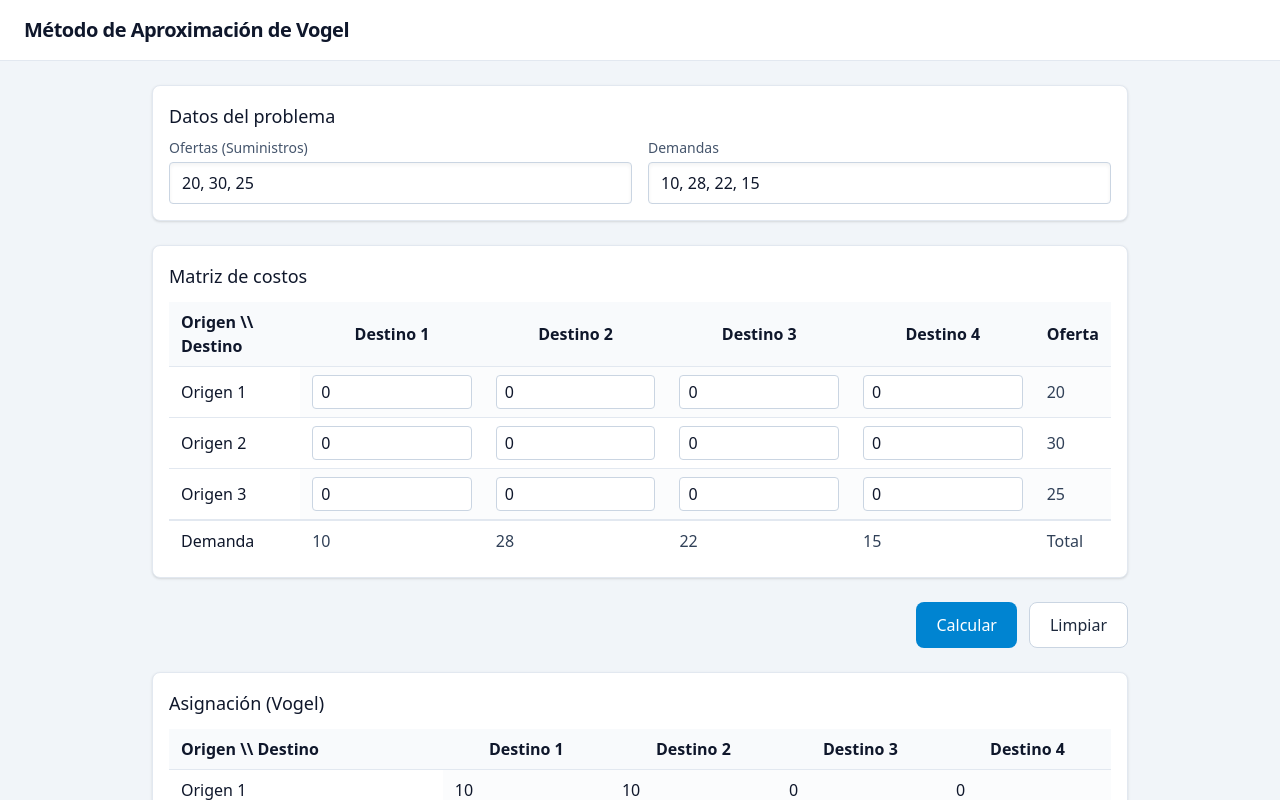
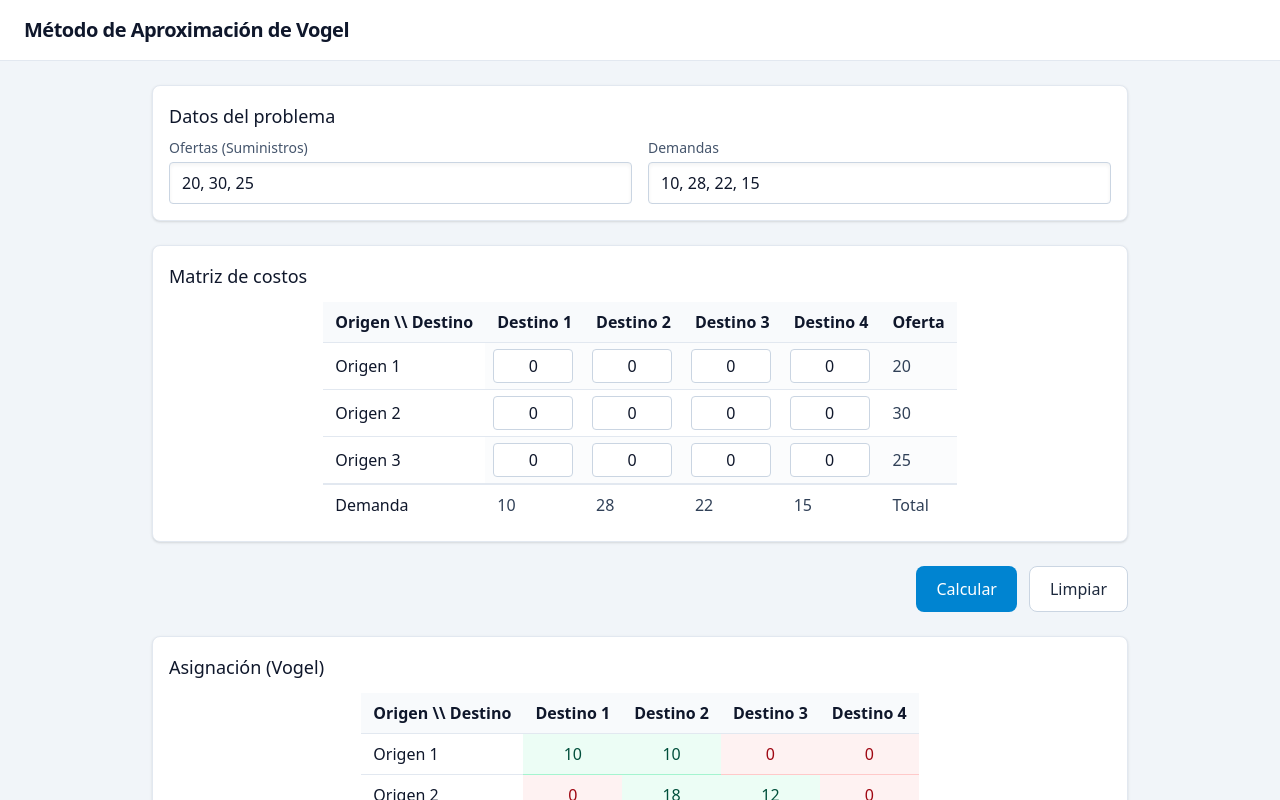
Before and after one commit to ERBV007/Vogel, a React (Vite) app: page / in a window 1280 px wide. Both pictures are taken after a click on the button "Calcular". Shown: the top 800 px of the page. Built offline with nearby package versions, Linux system fonts and the light colour scheme.

Commit message:
Refactor table layout and styling in App.tsx: adjusted table width, modified input and cell padding, and added conditional styling for allocation cells based on values.

```diff
--- a/src/App.tsx
+++ b/src/App.tsx
@@ -261,7 +261,7 @@ function App() {
         <div className="bg-white border border-slate-200 rounded-lg p-4 shadow-sm">
           <h2 className="text-lg font-medium mb-3">Matriz de costos</h2>
           <div className="overflow-x-auto">
-            <table className="w-full min-w-[560px] border-separate border-spacing-0">
+            <table className="w-auto mx-auto min-w-[520px] border-separate border-spacing-0">
               <thead>
                 <tr className="bg-slate-50">
                   <th className="sticky left-0 z-10 bg-slate-50 text-left px-3 py-2 border-b border-slate-200">Origen \\ Destino</th>
@@ -276,9 +276,9 @@ function App() {
                   <tr key={i} className="odd:bg-slate-50/60">
                     <th className="sticky left-0 z-10 bg-white text-left font-medium px-3 py-2 border-b border-slate-200">{`Origen ${i + 1}`}</th>
                     {demands.map((_, j) => (
-                      <td key={j} className="px-3 py-2 border-b border-slate-200">
+                      <td key={j} className="px-2 py-1.5 border-b border-slate-200">
                         <input
-                          className="w-full bg-white border border-slate-300 rounded px-2 py-1 focus:outline-none focus:ring-2 focus:ring-sky-300"
+                          className="w-20 text-center bg-white border border-slate-300 rounded px-2 py-1 focus:outline-none focus:ring-2 focus:ring-sky-300"
                           placeholder={`c${i + 1}${j + 1}`}
                           value={Number.isFinite(costs[i]?.[j]) ? costs[i][j] : 0}
                           onChange={(e) => updateCost(i, j, e.target.value)}
@@ -320,7 +320,7 @@ function App() {
           <div className="bg-white border border-slate-200 rounded-lg p-4 shadow-sm">
             <h2 className="text-lg font-medium mb-3">Asignación (Vogel)</h2>
             <div className="overflow-x-auto">
-              <table className="w-full min-w-[560px] border-separate border-spacing-0">
+              <table className="w-auto mx-auto min-w-[520px] border-separate border-spacing-0">
                 <thead>
                   <tr className="bg-slate-50">
                     <th className="sticky left-0 z-10 bg-slate-50 text-left px-3 py-2 border-b border-slate-200">Origen \\ Destino</th>
@@ -333,11 +333,21 @@ function App() {
                   {supplies.map((_, i) => (
                     <tr key={i} className="odd:bg-slate-50/60">
                       <th className="sticky left-0 z-10 bg-white text-left font-medium px-3 py-2 border-b border-slate-200">{`Origen ${i + 1}`}</th>
-                      {demands.map((_, j) => (
-                        <td key={j} className="px-3 py-2 border-b border-slate-200">
-                          {result.allocations[i]?.[j] ?? 0}
-                        </td>
-                      ))}
+                      {demands.map((_, j) => {
+                        const val = result.allocations[i]?.[j] ?? 0
+                        const isChosen = val > 0
+                        const cellClass = isChosen
+                          ? 'bg-emerald-50 text-emerald-900 border-emerald-200'
+                          : 'bg-red-50 text-red-800 border-red-200'
+                        return (
+                          <td
+                            key={j}
+                            className={`text-center font-medium px-3 py-2 border-b ${cellClass}`}
+                          >
+                            {val}
+                          </td>
+                        )
+                      })}
                     </tr>
                   ))}
                 </tbody>
```
